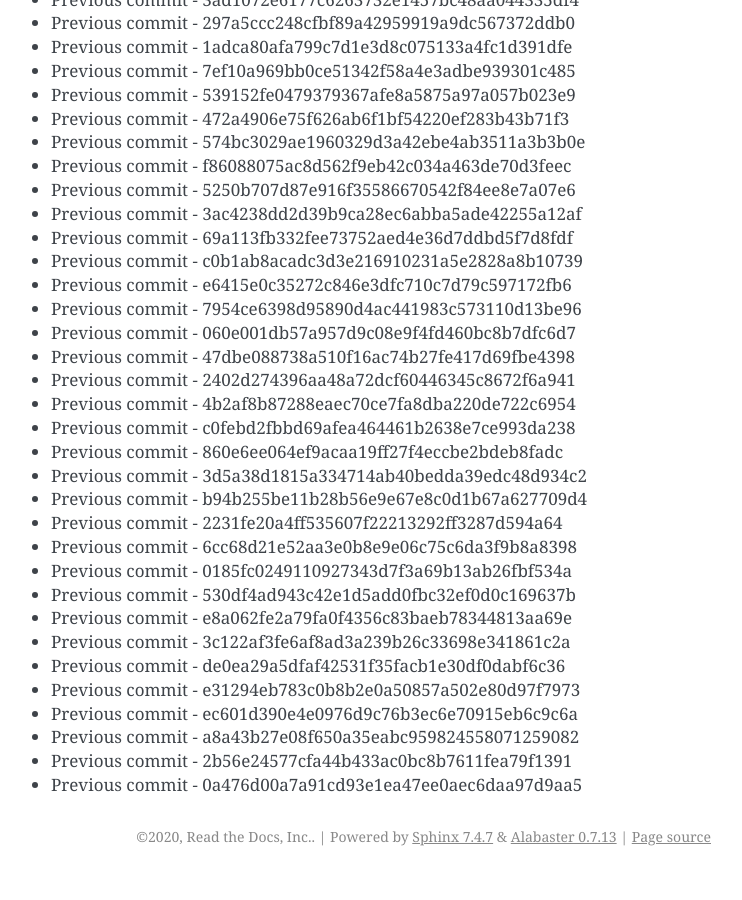
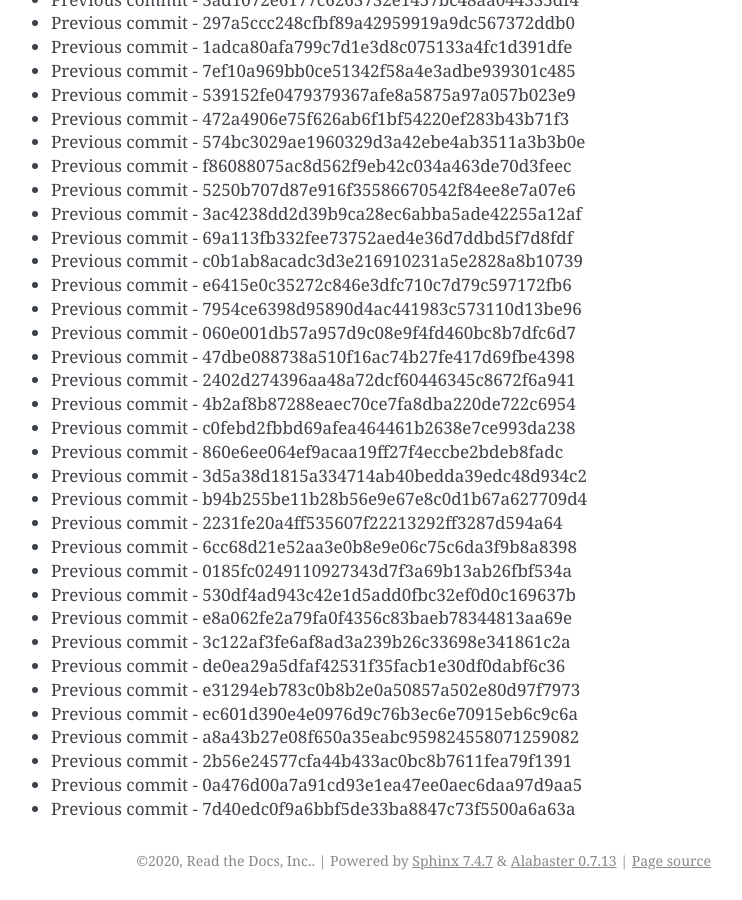
Before and after one commit to readthedocs/rtd-git-stresstest, a Sphinx documentation site: the page built from docs/updates.rst, in a window 1280 px wide and 900 px high, scrolled down 1584 px. Shown: the whole window, without its empty margins (399-1141 px from the left). Built offline with Sphinx 7.4.7, drawn with Linux system fonts in a browser that asks for light colours; before the commit the page ends 2460 px from its top, so only the background shows below that.

Commit message:
Generating commit from previous: 7d40edc0f9a6bbf5de33ba8847c73f5500a6a63a

```diff
--- a/docs/updates.rst
+++ b/docs/updates.rst
@@ -98,3 +98,4 @@ It can be tested for any performance characteristics.
 * Previous commit - a8a43b27e08f650a35eabc959824558071259082
 * Previous commit - 2b56e24577cfa44b433ac0bc8b7611fea79f1391
 * Previous commit - 0a476d00a7a91cd93e1ea47ee0aec6daa97d9aa5
+* Previous commit - 7d40edc0f9a6bbf5de33ba8847c73f5500a6a63a
```
